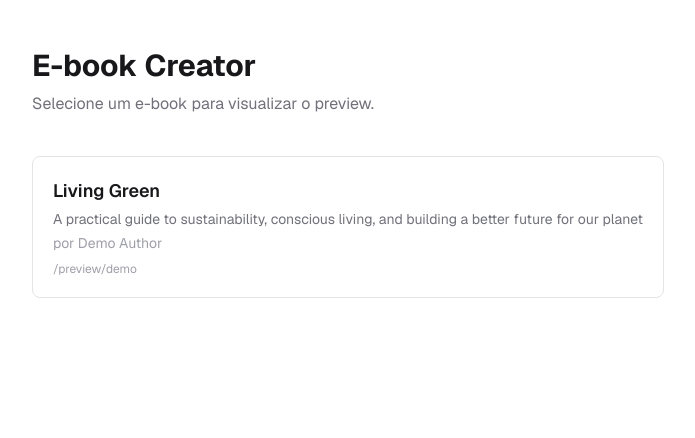
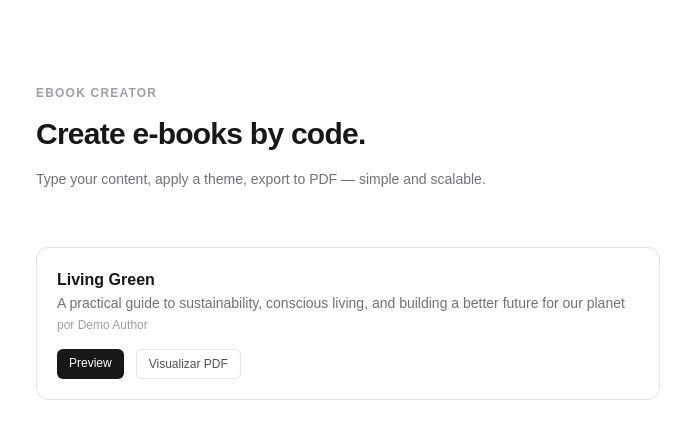
Before and after one commit to victornns/ebook-creator, a Next.js app: page / in a window 1280 px wide. Shown: the top 438 px of the page, without its empty margins (292-987 px from the left). Built offline with nearby package versions, Linux system fonts and the light colour scheme.

Commit message:
feat(home): redesign index page and serve PDFs from public/output

```diff
--- a/app/page.tsx
+++ b/app/page.tsx
@@ -5,28 +5,45 @@ export default function Home() {
   const ebooks = Object.entries(ebookRegistry);
 
   return (
-    <main className="min-h-screen p-12 max-w-3xl mx-auto font-sans">
-      <h1 className="text-3xl font-bold mb-2 text-zinc-900 dark:text-zinc-50">E-book Creator</h1>
-      <p className="text-zinc-500 mb-10">Selecione um e-book para visualizar o preview.</p>
+    <main className="min-h-screen bg-white">
+      <div className="max-w-2xl mx-auto px-6 py-20">
+        {/* Header */}
+        <div className="mb-14">
+          <span className="text-xs font-semibold tracking-widest uppercase text-zinc-400">Ebook Creator</span>
+          <h1 className="mt-3 text-3xl font-bold tracking-tight text-zinc-900">Create e-books by code.</h1>
+          <p className="mt-4 text-zinc-500 leading-relaxed text-sm max-w-lg">Type your content, apply a theme, export to PDF — simple and scalable.</p>
+        </div>
 
-      <ul className="space-y-4">
+        {/* Ebook list */}
+        <ul className="space-y-3">
           {ebooks.map(([id, entry]) => (
             <li
               key={id}
-            className="border border-zinc-200 dark:border-zinc-800 rounded-lg p-5 hover:border-zinc-400 dark:hover:border-zinc-600 transition-colors"
+              className="bg-white border border-zinc-200 rounded-xl p-5"
             >
+              <p className="font-semibold text-zinc-900">{entry.ebook.title}</p>
+              {entry.ebook.subtitle && <p className="text-zinc-500 text-sm mt-0.5 leading-snug">{entry.ebook.subtitle}</p>}
+              <p className="text-zinc-400 text-xs mt-1">por {entry.ebook.author}</p>
+
+              <div className="flex gap-3 mt-4">
                 <Link
                   href={`/preview/${id}`}
-              className="block"
+                  className="text-xs font-medium px-3 py-1.5 rounded-md bg-zinc-900 text-white hover:opacity-80 transition-opacity"
                 >
-              <p className="font-semibold text-lg text-zinc-900 dark:text-zinc-50">{entry.ebook.title}</p>
-              {entry.ebook.subtitle && <p className="text-zinc-500 text-sm mt-1">{entry.ebook.subtitle}</p>}
-              <p className="text-zinc-400 text-sm mt-1">por {entry.ebook.author}</p>
-              <p className="text-xs text-zinc-400 mt-2">/preview/{id}</p>
+                  Preview
                 </Link>
+                <Link
+                  href={`/output/${id}.pdf`}
+                  className="text-xs font-medium px-3 py-1.5 rounded-md border border-zinc-200 text-zinc-600 hover:border-zinc-400 transition-colors"
+                  target="_blank"
+                >
+                  Visualizar PDF
+                </Link>
+              </div>
             </li>
           ))}
         </ul>
+      </div>
     </main>
   );
 }
--- a/export/generate-pdf.ts
+++ b/export/generate-pdf.ts
@@ -36,7 +36,7 @@ async function generatePDF(ebookId: string, baseUrl: string): Promise<void> {
   // Wait for the JS pagination engine to finish measuring and laying out pages
   await page.waitForSelector("[data-pagination-ready='true']", { timeout: 30_000 });
 
-  const outputDir = path.join(process.cwd(), "output");
+  const outputDir = path.join(process.cwd(), "public", "output");
   if (!fs.existsSync(outputDir)) {
     fs.mkdirSync(outputDir, { recursive: true });
   }
```
Also changed, not shown: 2 other files (tests, documents, lock files or other folders). Lines whose indentation alone changed are shown as unchanged.
